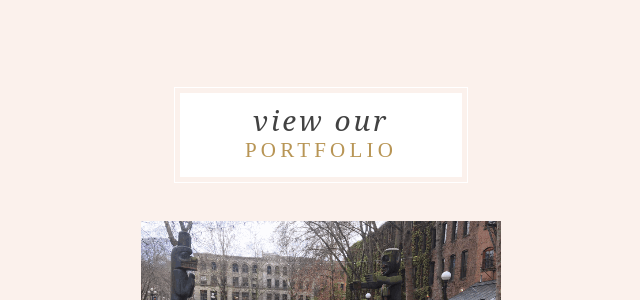
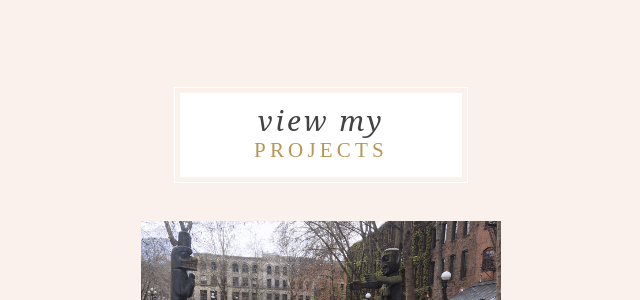
Before and after one commit to katyjane8/Hello-World, a Jekyll site: the page built from README.md, in a window 1280 px wide. Shown: the part 394-694 px from the top of the page, without its empty margins (319-959 px from the left). Built offline with Jekyll 4.4.1, drawn with Linux system fonts in a browser that asks for light colours; some web fonts are replaced; our own code applies the rules of GitHub Pages for plain Markdown files.

Commit message:
Update default.html

```diff
--- a/_layouts/default.html
+++ b/_layouts/default.html
@@ -19,8 +19,8 @@
           <div class="btn-container">
           <a class="the-btn" href="#">
           <div class="btn-content">
-          <h3 class="btn-line-1">view our</h3>
-          <h3 class="btn-line-2">PORTFOLIO</h3>
+          <h3 class="btn-line-1">view my</h3>
+          <h3 class="btn-line-2">PROJECTS</h3>
           </div>
           </a>
           </div>
```
